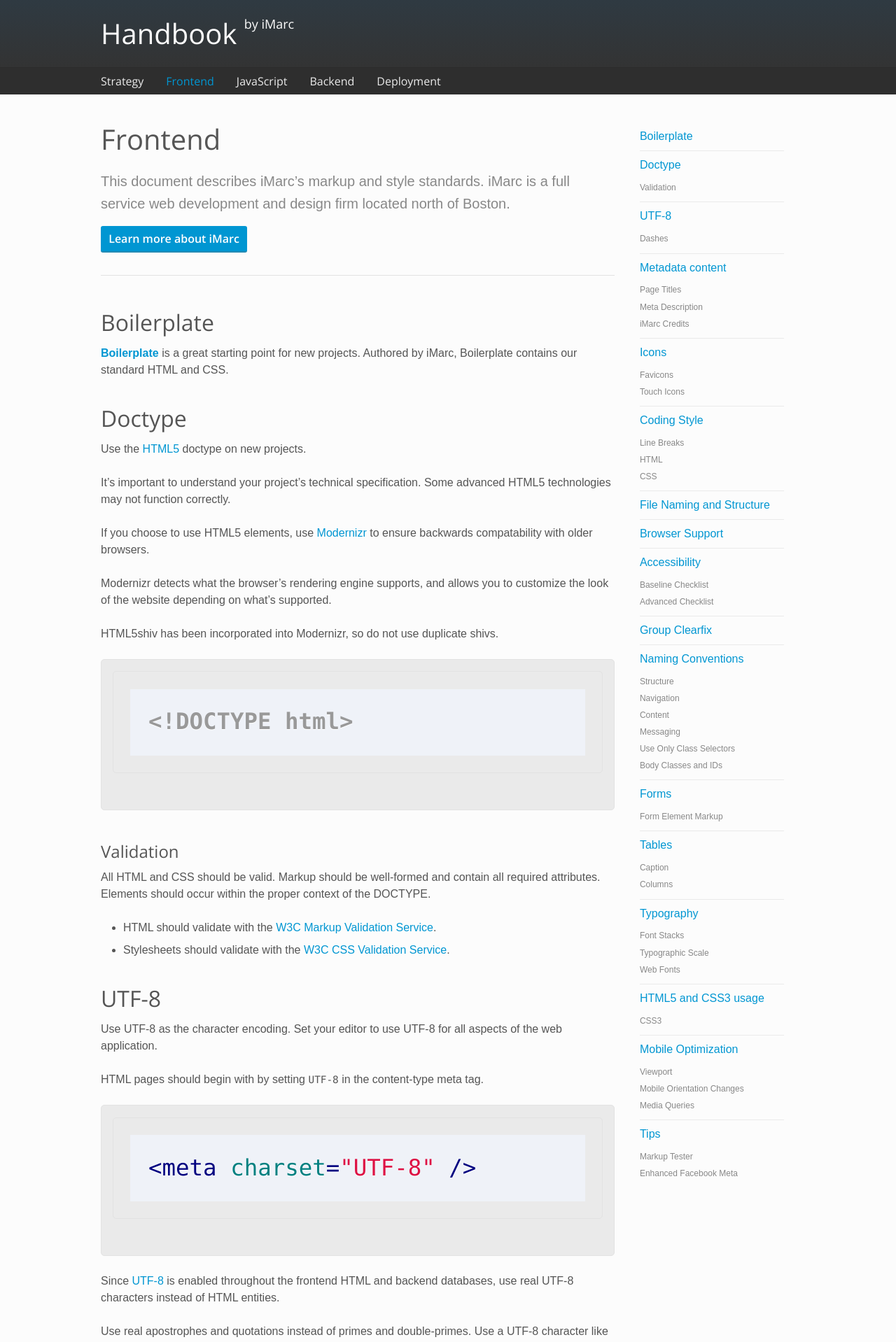
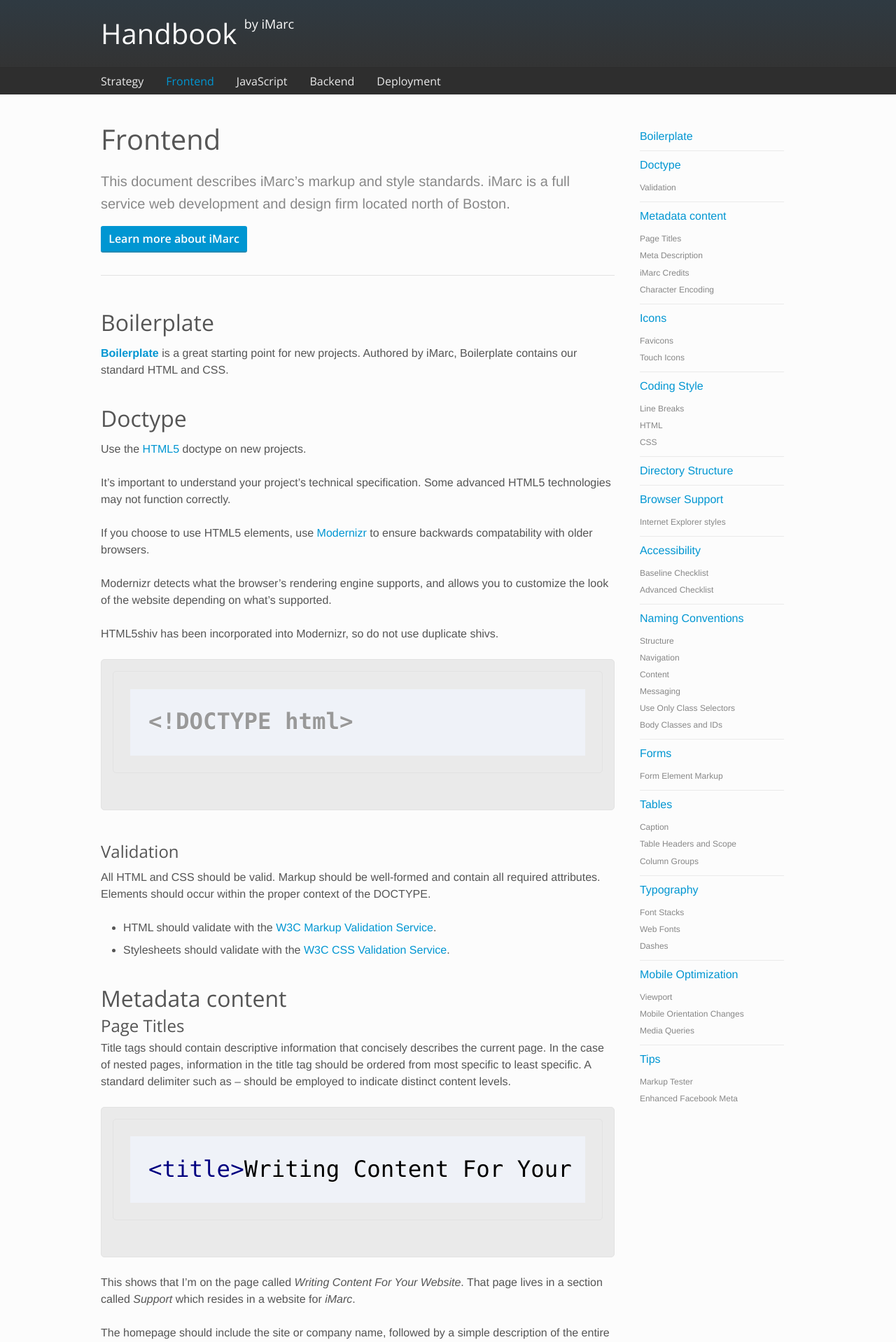
Before and after one commit to imarc/handbook, a Jekyll site: the page built from frontend.markdown, in a window 1280 px wide. Shown: the top 1918 px of the page at 70% size. Built offline with Jekyll 4.4.1, drawn with Linux system fonts in a browser that asks for light colours; nearby versions of some CDN libraries; some of the changed text lies outside the part shown.

Commit message:
front-end content changes
removing typographic scale info, moving UTF-8 within metadata section;
table edits

```diff
--- a/css/styles.css
+++ b/css/styles.css
@@ -46,7 +46,7 @@
 html {
   background: #2c2c2c;
   color: #555555;
-  font-family: Arial, Helvetica, sans-serif;
+  font-family: "Helvetica Neue", Helvetica, Arial, sans-serif;
   -ms-text-size-adjust: 100%;
   -webkit-text-size-adjust: 100%;
 }
--- a/frontend.markdown
+++ b/frontend.markdown
@@ -41,46 +41,6 @@
 * HTML should validate with the [W3C Markup Validation Service](http://validator.w3.org/).
 * Stylesheets should validate with the [W3C CSS Validation Service](http://jigsaw.w3.org/css-validator).
 
-## UTF-8
-
-Use UTF-8 as the character encoding. Set your editor to use UTF-8 for
-all aspects of the web application.
-
-HTML pages should begin with by setting `UTF-8` in the content-type meta tag.
-
-	<meta charset="UTF-8" />
-
-Since [UTF-8](http://en.wikipedia.org/wiki/UTF-8) is enabled throughout the
-frontend HTML and backend databases, use real UTF-8 characters instead of HTML
-entities.
-
-Use real apostrophes and quotations instead of primes and double-primes. Use
-a UTF-8 character like `»`, instead of typing out entities like `&raquo;`.
-The only characters that need encoding are `&amp;`, `&lt;`, and `&gt;`,
-`&quot;`.
-
-    <p>
-        Separation of content – better with an en-dash.
-        iMarc’s motto: “Use curly quotes”
-        <a href="#"> Learn More »</a>
-    </p>
-
-### Dashes
-
-There are multiple types of dashes present in common use: hyphen, figure dash,
-en dash, em dash and minus sign. Instead of using all five, we limit use to 2:
-
-* (-) A hyphen, which is present on the keyboard, is used for hyphenation of words and separating phone numbers
-* (–) An en dash should be used without spaces for numeric ranges (ex: 6–10), or combined with a space on either side for an abrupt change in thought – this is the modern equivalent of an em dash
-
-Em dashes have been dropped based on Robert Bringhurst’s recommendation in
-[The Elements of Typographic Style](http://www.amazon.com/Elements-Typographic-Style-Robert-Bringhurst/dp/0881791326):
-
-  The em dash is the nineteenth-century standard, still prescribed in many
-  editorial style books, but the em dash is too long for use with the best
-  text faces. Like the oversized space between sentences, it belongs to the
-  padded and corseted aesthetic of Victorian typography.
-
 ## Metadata content
 
 ### Page Titles
@@ -121,6 +81,30 @@
 Include the following meta tag in the head to credit iMarc.
 
 	<meta name="author" content="Created by iMarc: web + creative + strategy + mobile. More info at www.imarc.net" />
+
+### Character Encoding
+
+Use UTF-8 as the character encoding. Set your editor to use UTF-8 for
+all aspects of the web application.
+
+HTML pages should begin with by setting `UTF-8` in the content-type meta tag.
+
+	<meta charset="UTF-8" />
+
+Since [UTF-8](http://en.wikipedia.org/wiki/UTF-8) is enabled throughout the
+frontend HTML and backend databases, use real UTF-8 characters instead of HTML
+entities.
+
+Use real apostrophes and quotations instead of primes and double-primes. Use
+a UTF-8 character like `»`, instead of typing out entities like `&raquo;`.
+The only characters that need encoding are `&amp;`, `&lt;`, and `&gt;`,
+`&quot;`.
+
+    <p>
+        Separation of content – better with an en-dash.
+        iMarc’s motto: “Use curly quotes”
+        <a href="#"> Learn More »</a>
+    </p>
 
 ## Icons
 
@@ -188,9 +172,28 @@
 
 #### Layout
 
-Use floats to construct layouts instead of frames, iframes, or tables.
-This maintains the flow of the page, and allows acceptable control over
-source ordering.
+Use floats to construct layouts instead of frames, iframes, or tables. This maintains the flow of the page, and allows acceptable control over source ordering.
+
+#####Containing floats#####
+
+Make sure to properly contain floats with a clearfix. iMarc uses a `group` class.
+
+    .group:before,
+    .group:after {
+        content: '';
+        display: table;
+    }
+    .group:after {
+        clear: both;
+    }
+
+Include the following Internet Explorer rules if your project requires support for IE7 and below.
+
+	/* IE7 */
+	.lt_ie8 .group { min-height: 1px; }
+
+	/* IE6 */
+	.lt_ie7 .group { height: 1%; }
 
 
 ### CSS
@@ -252,6 +255,16 @@
 	          margin: 0;
 	      }
 
+#### CSS3
+Be mindful of CSS properties that are not cross-browser compatible. Some properties need vendor-specific prefixes in order to render the same. Always place vendor-specific declarations before W3C.
+
+    a {
+        color: #487c3d;
+        text-decoration: none;
+        -moz-transition: all .1s ease;
+        -webkit-transition: all .1s ease;
+        transition: all .1s ease;
+    }
 
 #### Bad Practices
 
@@ -266,23 +279,13 @@
 
 Presentational elements include `b`, `i`, `u`, `big`, `small`, and `font`.
 
-#### Internet Explorer styles
-
-Some older versions of Internet Explorer need dedicated CSS rules in order to achieve design and functionality. Target previous versions of Internet Explorer from respective HTML CSS classes.
-
-	<!--[if lt IE 7]> <html class="lt-ie9 lt-ie8 lt-ie7" lang="en"> <![endif]-->
-	<!--[if IE 7]>    <html class="lt-ie9 lt-ie8" lang="en"> <![endif]-->
-	<!--[if IE 8]>    <html class="lt-ie9" lang="en"> <![endif]-->
-	<!--[if gt IE 8]><!--> <html lang="en"> <!--<![endif]-->
-
-
-## File Naming and Structure
+## Directory Structure
 
 Stylesheets, images, and other supporting files are stored in the root directory in their respective folders.
 
-Images can contain subfolders if you feel it helps organization.
+Images can contain sub-directories if you feel it helps organization.
 
-JavaScript plugins and/or frameworks should live in a `lib` directory.
+JavaScript plugins/frameworks should live in a `lib` directory.
 
     /css
         screen.css
@@ -314,6 +317,15 @@
 [Wiki](http://wiki.imarc.net/Browser_Support). As of May 2013, this includes Chrome and Firefox (Mac & Windows), IE 8+, Safari 6+ (Mac & iOS), and Andoid Browser (Android 2.3, 4.1, 4.2 handsets).
 
 By default we do not test on IE 6 and 7. However individual projects may require browser support beyond our defaults. In these cases the additional support will be spec'ed in the proposal and strategy documents.
+
+### Internet Explorer styles
+
+Some older versions of Internet Explorer need dedicated CSS rules in order to achieve design and functionality. You can target previous versions of Internet Explorer from special HTML classes. Place these styles in a deciated CSS file if the same name (e.g. lt_ie9.css). If the amount of Internet Explorer styles is small, place them in the project’s main CSS file.
+
+	<!--[if lt IE 7]> <html class="lt_ie9 lt_ie8 lt_ie7" lang="en"> <![endif]-->
+	<!--[if IE 7]>    <html class="lt_ie9 lt_ie8" lang="en"> <![endif]-->
+	<!--[if IE 8]>    <html class="lt_ie9" lang="en"> <![endif]-->
+	<!--[if gt IE 8]><!--> <html lang="en"> <!--<![endif]-->
 
 
 ## Accessibility
@@ -411,29 +423,6 @@
 * Print stylesheets are used for maximum legibility.
 * Mobile media query is used to ensure website layout does not break on mobile devices.
 
-## Group Clearfix
-
-Use the _group_ class on parent elements to properly contain floats.
-
-    .group:before,
-    .group:after {
-        content: '';
-        display: table;
-    }
-    .group:after {
-        clear: both;
-    }
-
-To get the _group_ method to work in IE6 and IE7, it is necessary to include
-the following rules within their respective IE CSS sections.
-
-	/* IE6 */
-	.group { height: 1%; }
-
-	/* IE7 */
-	.group { min-height: 1px; }
-
-
 ## Naming Conventions
 
 See **[iMarc Boilerplate structure](http://imarc.github.com/boilerplate/structure)**
@@ -441,8 +430,7 @@
 
 ### Structure
 
-Most page layouts can generally be thought of in three primary parts. These
-structural names should be used as classes in the markup.
+Most page layouts can generally be thought of in three primary parts. These structural names should be used as classes in the markup.
 
 * **`header.primary`** – Logo, global navigation, utility links, typically at the top of a page.
 * **`.torso`** – Holds all content that is not part of the header or footer. Typically the torso is between the header and footer.
@@ -528,24 +516,19 @@
 
 ### Body Classes and IDs
 
-Use classes and IDs on the body element to denote current section. Use an optional ID
-if needed for targeting styles for specific pages.
+Use classes and IDs on the body element to denote current section and page, respectively.
 
 	<body class="products" id="macbook_pro">
 
 ## Forms
 
-All elements inside a `form` element should be placed within a `fieldset`
-element. Use a heading tag instead of the `legend` element to title fieldsets.
+All elements inside a `form` element should be placed within a `fieldset` element. A `fieldset` is used to group related form elements. Use a heading tag instead of the `legend` element to title fieldsets.
 
 The `action` attribute is required on all forms, and should have a blank value by default.
 
 ### Form Element Markup
 
-Form inputs and labels are grouped together within a div. The containing div
-is named after the form input type.  For example, a
-`text` input is contained inside `<div class="text">` and
-a `file` input is contained inside `<div class="file">`.
+Form inputs and labels are grouped together within a div. The containing div is named after the form input type.  For example, a `text` input is contained inside `<div class="text">` and a `file` input is contained inside `<div class="file">`.
 
 All appropriate input elements should have an associated label element.
 Labels should be associated directly with inputs.
@@ -555,56 +538,223 @@
 
 This allows maximum form style flexibility with minimal markup changes.
 
-Required and optional fields should be indicated by a `span` with a class
-of `required` or `optional` within the associated `label` element.
+Required fields should be indicated by a `span` with a class of `required` within the associated `label` element.
 
 If an input has a max-length defined in the database, it should have a
 corresponding max-length attribute in the markup.
 
-For form element markup, see **[iMarc Boilerplate on GitHub](https://github.com/imarc/boilerplate/blob/gh-pages/markup.html)**.
+Form element markup
+
+    <form method="post">
+        <fieldset>
+            <p>
+                Through out the fields, you will also see <code>span.help</code>
+                elements. These are used for help text relevant to fields.
+            </p>
+            <div class="text">
+                <label for="sample_form-text">Text <span class="required">*</span></label>
+                <input id="sample_form-text" type="text" />
+                <span class="help">only numbers and letters</span>
+            </div>
+            <div class="password">
+                <label for="sample_form-password">Password <span class="required">*</span></label>
+                <input id="sample_form-password" type="password" />
+            </div>
+        </fieldset>
+
+        <fieldset>
+            <h4>
+                Radios and Checkboxes
+            </h4>
+            <div class="radios group">
+                <label>Choose one</label>
+                <label class="radio">
+                    <input id="sample_form-radio" type="radio" />
+                radio
+                </label>
+                <label class="radio">
+                    <input id="sample_form-radio_1" type="radio" />
+                    radio 1
+                </label>
+                <label class="radio">
+                    <input id="sample_form-radio_2" type="radio" />
+                    radio 2
+                </label>
+            </div>
+            <div class="checkboxes group">
+                <label>Check all that apply</label>
+                <label class="checkbox">
+                    <input id="sample_form-checkbox" type="checkbox" />
+                    checkbox
+                </label>
+                    <label class="checkbox">
+                    <input id="sample_form-checkbox_1" type="checkbox" />
+                    checkbox 1
+                </label>
+                <label class="checkbox">
+                    <input id="sample_form-checkbox_2" type="checkbox" />
+                    checkbox 2
+                </label>
+            </div>
+        </fieldset>
+
+        <fieldset>
+            <h4>
+                Selects
+            </h4>
+            <div class="select">
+                 <label for="sample_form-select">Select one</label>
+                 <select id="sample_form-select">
+                     <optgroup label="group">
+                         <option value="option">Option</option>
+                         <option value="option 1">option 1</option>
+                         <option value="option 2" selected="selected">option 2</option>
+                     </optgroup>
+                     <optgroup label="group 1">
+                         <option value="option 3">option 3</option>
+                         <option value="option 4">option 4</option>
+                         <option value="option 5">option 5</option>
+                         <option value="option 6">option 6</option>
+                         <option value="option 7">option 7</option>
+                         <option value="option 8">option 8</option>
+                     </optgroup>
+                 </select>
+            </div>
+            <div class="select multiple">
+                <label for="sample_form-select_multiple">Select multiple</label>
+                <select id="sample_form-select_multiple" multiple="multiple" size="2">
+                    <optgroup label="group">
+                        <option value="option">Option</option>
+                        <option value="option 1">option 1</option>
+                        <option value="option 2" selected="selected">option 2</option>
+                    </optgroup>
+                    <optgroup label="group 1">
+                        <option value="option 3">option 3</option>
+                        <option value="option 4">option 4</option>
+                        <option value="option 5">option 5</option>
+                        <option value="option 6">option 6</option>
+                        <option value="option 7">option 7</option>
+                        <option value="option 8">option 8</option>
+                    </optgroup>
+                </select>
+            </div>
+        </fieldset>
+
+        <fieldset>
+            <h4>
+                Textareas and Files
+            </h4>
+            <div class="textarea">
+                <label for="sample_form-textarea">Textarea</label>
+                <textarea id="sample_form-textarea"></textarea>
+            </div>
+            <div class="file">
+                <label for="sample_form-file">Upload File</label>
+                <input type="file" id="sample_form-file" />
+            </div>
+        </fieldset>
+
+        <fieldset>
+            <h3>
+                Buttons
+            </h3>
+            <div class="submit">
+                <input type="submit" value="Submit" />
+            </div>
+            <div class="button">
+                <input type="button" value="Input Button" />
+            </div>
+            <div class="reset">
+                <input type="reset" value="Reset" />
+            </div>
+            <div class="button">
+                <button>Button Element</button>
+            </div>
+            <a href="" class="button">&lt;a&gt; as a button</a>
+        </fieldset>
+    </form>
 
 ## Tables
 
-
-    <table>
-        <colgroup>
-            <col />
-            <col />
-        </colgroup>
-        <thead>
-            <tr>
-                <th>header 1</th>
-                <th>header 2</th>
-                <th>header 3</th>
-            </tr>
-        </thead>
-        <tfoot>
-            <tr>
-                <td>footer 1</td>
-                <td>footer 2</td>
-                <td>footer 3</td>
-            </tr>
-        </tfoot>
-        <tbody>
-            <tr>
-                <td>body 1</td>
-                <td>body 2</td>
-                <td>body 3</td>
-            </tr>
-        </tbody>
-    </table>
+Use tables to display tabular data such as a pricing or feature chart. Do not use tables for page layout. Make sure your tables do not only use rows and cells – take advantage of other elements to increase accessibility.
 
 ### Caption
 
 Optional element. `caption` helps describe the table. Think of it as a title.
 
-	<table summary="Table containing main toolbar items (icons and links).">
+    <table>
+        <caption>
+            ACME, Inc Product Line Pricing Tiers
+        </caption>
+        …
+    </table>
 
-### Columns
 
-Use `<colgroup>` and `<col>` elements to style table columns instead of
-using a `class` on each table cell. The only style properties that should
-be modified cross-browser are `background` and `color`.
+### Table Headers and Scope
+
+Use the table headers element `th` to indicate a header. Passing a `scope` attribute  and value of `col` or `row` gives non-visual user agents specific guidance on where its associated data lives. This is important when there are headers at the top of columns and at the beginning of each row.
+
+    <table>
+        <caption>
+            ACME, Inc Product Line Pricing Tiers
+        </caption>
+        <tr>
+            <th scope="col">
+                Bronze Tier
+            </th>
+            <th scope="col">
+                Silver Tier
+            </th>
+        </tr>
+        <tr>
+            <td>
+                2 hours of support
+            </td>
+       	    <td>
+                5 hours of support
+            </td>
+        </tr>
+    </table>
+
+### Column Groups
+
+While not used for accessibility, use `<colgroup>` and `<col>` elements to more easily style table columns.
+
+    <table>
+        <colgroup>
+            <col class="bronze" />
+            <col class="silver" />
+            <col class="gold" />
+        </colgroup>
+        <thead>
+            <tr>
+                <th>
+                    Bronze Tier
+                </th>
+                <th>
+                    Silver Tier
+                </th>
+                <th>
+                    Gold Tier
+                </th>
+            </tr>
+        </thead>
+        <tbody>
+            <tr>
+                <td>
+                    2 hours of support
+                </td>
+                <td>
+                    5 hours of support
+                </td>
+                <td>
+                    10 hours of support
+                </td>
+            </tr>
+        </tbody>
+    </table>
+
+
 
 ## Typography
 
@@ -644,22 +794,13 @@
 `fantasy`, or `monospace`. This provides a fallback in case all other fonts
 in the stack are unavailable.
 
-### Typographic Scale
-
-Use a typographic scale when choosing type sizes. The traditional scale
-makes a good default.
-
-**Traditional Scale** – 6, 7, 8, 9, 10, 11, 12, 14, **16**, 18, 21, 24, 36, 48, 60, 72
-
-More information on [typographic scales](http://lamb.cc/typograph/).
-
 ### Web Fonts
 
-Use the following syntax to use web fonts on the web with `@font-face`. Appropriate
+Use the following syntax to use web fonts with `@font-face`. Appropriate
 file formats should be provided for supported browsers. When using a multi
 weight/style typeface be sure to add the appropriate `font-weight` and `font-style` for each.
 
-Bulletproof `@font-face` syntax via [http://www.fontspring.com/blog/the-new-bulletproof-font-face-syntax](Fontspring)
+Bulletproof `@font-face` syntax via [FontSpring](http://www.fontspring.com/blog/the-new-bulletproof-font-face-syntax)
 
 	@font-face {
 	   font-family: 'VerbRegular';
@@ -732,31 +873,23 @@
 that can convert font files to various formats. Make sure you check with your producer
 regarding the use of web fonts as there are licensing requirements for certain fonts.
 
-[Google Web Fonts](http://www.google.com/webfonts) is a free web font collection iMarc has used.
+**[Google Web Fonts](http://www.google.com/webfonts)** is a free web font collection iMarc has used.
 
-## HTML5 and CSS3 usage
+### Dashes
 
-### CSS3
+There are multiple types of dashes present in common use: hyphen, figure dash,
+en dash, em dash and minus sign. Instead of using all five, we limit use to 2:
 
-Use CSS3 as a visual enhancement for supporting browsers. It should never
-detract from the experience of browsers that do not support a particular property.
+* (-) A hyphen, which is present on the keyboard, is used for hyphenation of words and separating phone numbers
+* (–) An en dash should be used without spaces for numeric ranges (ex: 6–10), or combined with a space on either side for an abrupt change in thought – this is the modern equivalent of an em dash
 
-[The CSS3 Rule Generator](http://css3generator.com)
+Em dashes have been dropped based on Robert Bringhurst’s recommendation in
+[The Elements of Typographic Style](http://www.amazon.com/Elements-Typographic-Style-Robert-Bringhurst/dp/0881791326):
 
-If needed, include appropriate `-webkit` and `-moz` vendor prefixes to ensure
-maximum browser compatibility. Prefixed properties should be grouped together
-before the W3C standard property. [Can I use…](http://caniuse.com) is a fine
-resource to research browser support.
-
-    .callout {
-        -webkit-border-top-left-radius: 10px;
-        -webkit-border-top-right-radius: 5px;
-        -moz-border-radius-topleft: 10px;
-        -moz-border-radius-topright: 5px;
-        border-top-left-radius: 10px;
-        border-top-right-radius: 5px;
-    }
-
+  The em dash is the nineteenth-century standard, still prescribed in many
+  editorial style books, but the em dash is too long for use with the best
+  text faces. Like the oversized space between sentences, it belongs to the
+  padded and corseted aesthetic of Victorian typography.
 
 ## Mobile Optimization
 
```
